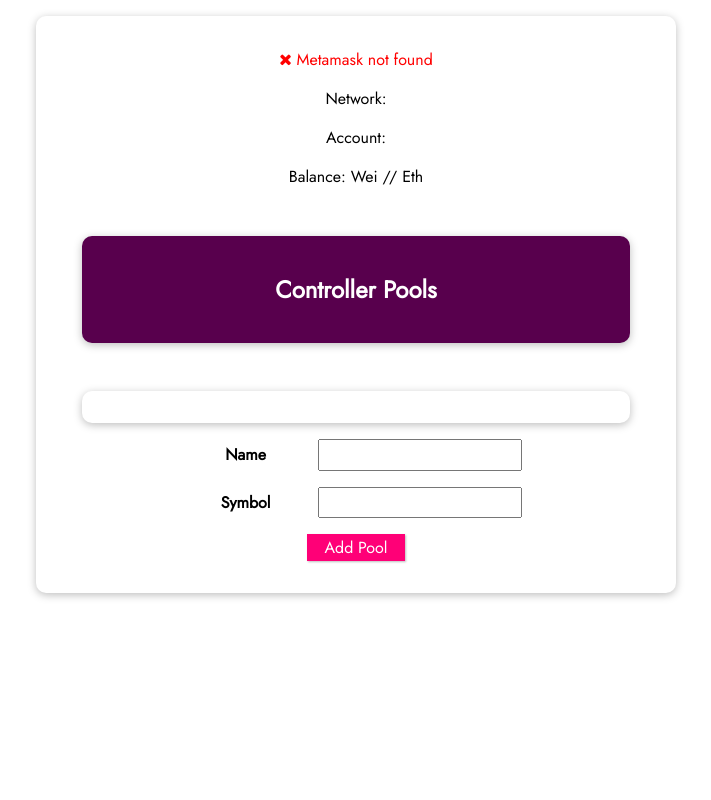
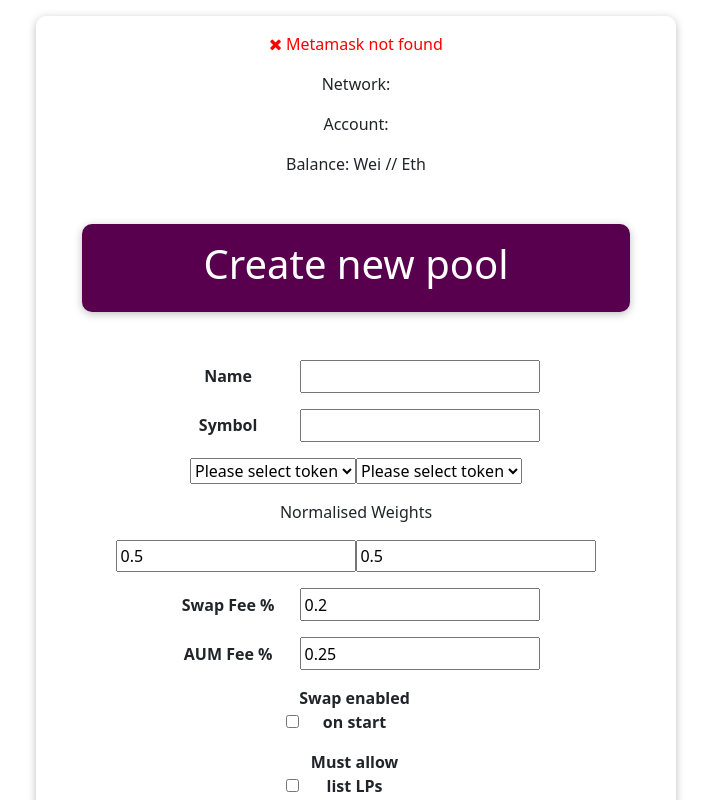
Before and after one commit to TheNewAutonomy/Balancer.ControllerSPA, a Vue app: page /#/ in a window 1280 px wide. Before the commit this address had no page. Shown: the top 800 px of the page, without its empty margins (284-995 px from the left). Built offline with nearby package versions, Linux system fonts and the light colour scheme.

Commit message:
Updated GUI

```diff
--- a/package.json
+++ b/package.json
@@ -15,8 +15,10 @@
   },
   "dependencies": {
     "@ethersproject/bignumber": "^5.7.0",
+    "bootstrap": "^5.3.0-alpha3",
+    "bootstrap-vue": "^2.23.1",
     "font-awesome": "^4.7.0",
-    "vue": "^2.5.2",
+    "vue": "^2.7.14",
     "vue-router": "^3.0.1",
     "vuex": "^3.0.1",
     "web3": "^0.20.5"
@@ -73,7 +75,7 @@
     "vue-jest": "^1.0.2",
     "vue-loader": "^13.3.0",
     "vue-style-loader": "^3.0.1",
-    "vue-template-compiler": "^2.5.2",
+    "vue-template-compiler": "^2.7.14",
     "webpack": "^3.6.0",
     "webpack-bundle-analyzer": "^2.9.0",
     "webpack-dev-server": "^2.9.1",
--- a/src/components/controller-dapp.vue
+++ b/src/components/controller-dapp.vue
@@ -2,7 +2,11 @@
    <section>
     <hello-metamask/>
     <header>
-      <h1>Controller Pools</h1>
+      <h1>Create new pool</h1>
+    </header>
+    <new-pool @add-pool="addPool"></new-pool>
+    <header>
+      <h1>Managed pools</h1>
     </header>
     <ul>
       <li>
@@ -15,7 +19,6 @@
         ></pool-details>
       </li>
     </ul>
-    <new-pool @add-pool="addPool"></new-pool>
   </section>
 </template>
 <script>
@@ -38,12 +41,12 @@ export default {
     sleep (milliseconds) {
       return new Promise((resolve) => setTimeout(resolve, milliseconds))
     },
-    triggerRun (idx) {
+    triggerRun (idx, id) {
       this.$store.state.controllerContractInstance().runCheck(
         idx,
         {
           // gas: 15696230, //  Gnosis
-          gas: 5696230,
+          gas: 15696230,
           from: this.$store.state.web3.coinbase
         },
         (err, result) => {
@@ -138,6 +141,7 @@ export default {
             console.log(err)
             this.pending = false
           } else {
+            console.log('PoolId: ' + id)
             const newPool = {
               id: id,
               address: this.poolAddresses[index]
--- a/src/components/new-pool.vue
+++ b/src/components/new-pool.vue
@@ -9,6 +9,45 @@
             <input type="text" v-model="enteredSymbol" />
         </div>
         <div>
+          <b-form-select v-model="selectedTokenA" :options="tokenOptions"></b-form-select>
+          <b-form-select v-model="selectedTokenB" :options="tokenOptions"></b-form-select>
+        </div>
+        <div>
+          Normalised Weights
+        </div>
+        <div>
+          <input type="text" v-model="tokenANormalisedWeight" />
+          <input type="text" v-model="tokenBNormalisedWeight" />
+        </div>
+        <div>
+          <label>Swap Fee %</label>
+          <input type="text" v-model="enteredSwapFeePercentage" />
+        </div>
+        <div>
+          <label>AUM Fee %</label>
+          <input type="text" v-model="enteredManagementAumFeePercentage" />
+        </div>
+        <div>
+          <b-form-checkbox
+            id="swapEnabledOnStart"
+            v-model="enteredSwapEnabledOnStart"
+            name="swapEnabledOnStart"
+            value="enabled"
+            unchecked-value="disabled">
+            Swap enabled on start
+            </b-form-checkbox>
+        </div>
+        <div>
+          <b-form-checkbox
+            id="swapEnabledOnStart"
+            v-model="enteredMustAllowListLPs"
+            name="swapEnabledOnStart"
+            value="enabled"
+            unchecked-value="disabled">
+            Must allow list LPs
+          </b-form-checkbox>
+        </div>
+        <div>
             <button>Add Pool</button>
         </div>
     </form>
@@ -16,7 +55,6 @@
 
 <script>
 import { parseFixed } from '@ethersproject/bignumber'
-const MANAGEMENT_AUM_FEE_PERCENTAGE = parseFixed('0.5', 18).toString()
 const ZERO_ADDRESS = '0x0000000000000000000000000000000000000000'
 
 export default {
@@ -27,24 +65,35 @@ export default {
       enteredName: '',
       enteredSymbol: '',
       enteredPoolTokens: [],
-      enteredPoolNormalisedWeights: [],
+      enteredPoolNormalisedWeights: [parseFixed('0.4', 18).toString(), parseFixed('0.6', 18).toString()],
       enteredPoolAssetManagers: [ZERO_ADDRESS, ZERO_ADDRESS],
-      enteredSwapFeePercentage: 1000000000000,
-      enteredSwapEnabledOnStart: true,
+      enteredSwapFeePercentage: '0.2',
+      enteredSwapEnabledOnStart: false,
       enteredMustAllowListLPs: false,
-      enteredManagementAumFeePercentage: MANAGEMENT_AUM_FEE_PERCENTAGE,
-      enteredAumFeeId: 2,
-      enteredSalt: '0x0000000000000000000000000000000000000000000000000000000000000000'
+      enteredManagementAumFeePercentage: '0.25',
+      enteredAumFeeId: 3,
+      enteredSalt: '0x0000000000000000000000000000000000000000000000000000000000000001',
+      selectedTokenA: null,
+      selectedTokenB: null,
+      tokenOptions: [
+        { value: null, text: 'Please select token' },
+        { value: '0xe91D153E0b41518A2Ce8Dd3D7944Fa863463a97d', text: 'WXDAI' },
+        { value: '0xC45b3C1c24d5F54E7a2cF288ac668c74Dd507a84', text: 'SYMMETRIC' },
+        { value: '0xb7D311E2Eb55F2f68a9440da38e7989210b9A05e', text: 'STAKE' },
+        { value: '0x9C58BAcC331c9aa871AFD802DB6379a98e80CEdb', text: 'GNOSIS' }
+      ],
+      tokenANormalisedWeight: '0.5',
+      tokenBNormalisedWeight: '0.5'
     }
   },
   methods: {
     submitData () {
       this.enteredPoolTokens = [
-        '0xC45b3C1c24d5F54E7a2cF288ac668c74Dd507a84',
-        '0xe91D153E0b41518A2Ce8Dd3D7944Fa863463a97d'
+        this.selectedTokenA,
+        this.selectedTokenB
       ]
-
-      this.enteredPoolNormalisedWeights = [800000000000000000, 200000000000000000]
+      this.enteredPoolTokens.sort()
+      this.enteredPoolNormalisedWeights = [parseFixed(this.tokenANormalisedWeight, 18).toString(), parseFixed(this.tokenBNormalisedWeight, 18).toString()]
 
       this.$emit('add-pool',
         this.enteredName,
@@ -52,12 +101,16 @@ export default {
         this.enteredPoolTokens,
         this.enteredPoolNormalisedWeights,
         this.enteredPoolAssetManagers,
-        this.enteredSwapFeePercentage,
+        parseFixed(this.enteredSwapFeePercentage, 18).toString(),
         this.enteredSwapEnabledOnStart,
         this.enteredMustAllowListLPs,
-        this.enteredManagementAumFeePercentage,
+        parseFixed(this.enteredManagementAumFeePercentage, 18).toString(),
         this.enteredAumFeeId,
         this.enteredSalt)
+    },
+    tokenASelect (e) {
+      e.preventDefault()
+      this.enteredName = e
     }
   }
 }
--- a/src/components/pool-details.vue
+++ b/src/components/pool-details.vue
@@ -5,10 +5,10 @@
         {{ detailsAreVisible ? "Hide" : "Show" }} Details
       </button>
       <ul v-if="detailsAreVisible">
-        <li><strong>Id: </strong><font size="1">  {{ id }}</font></li>
+        <li><strong>Id: </strong><font size="1"> {{ id }}</font></li>
         <li><strong>Address: </strong> {{ address }}</li>
       </ul>
-      <button @click="$emit('trigger', address)">Trigger
+      <button @click="$emit('trigger', address, id)">Trigger
     </button>
     </li>
   </template>
```
Also changed, not shown: src/main.js (+10 -0 lines), src/util/constants/controllerContract.js, 2 other files (tests, documents, lock files or other folders).
